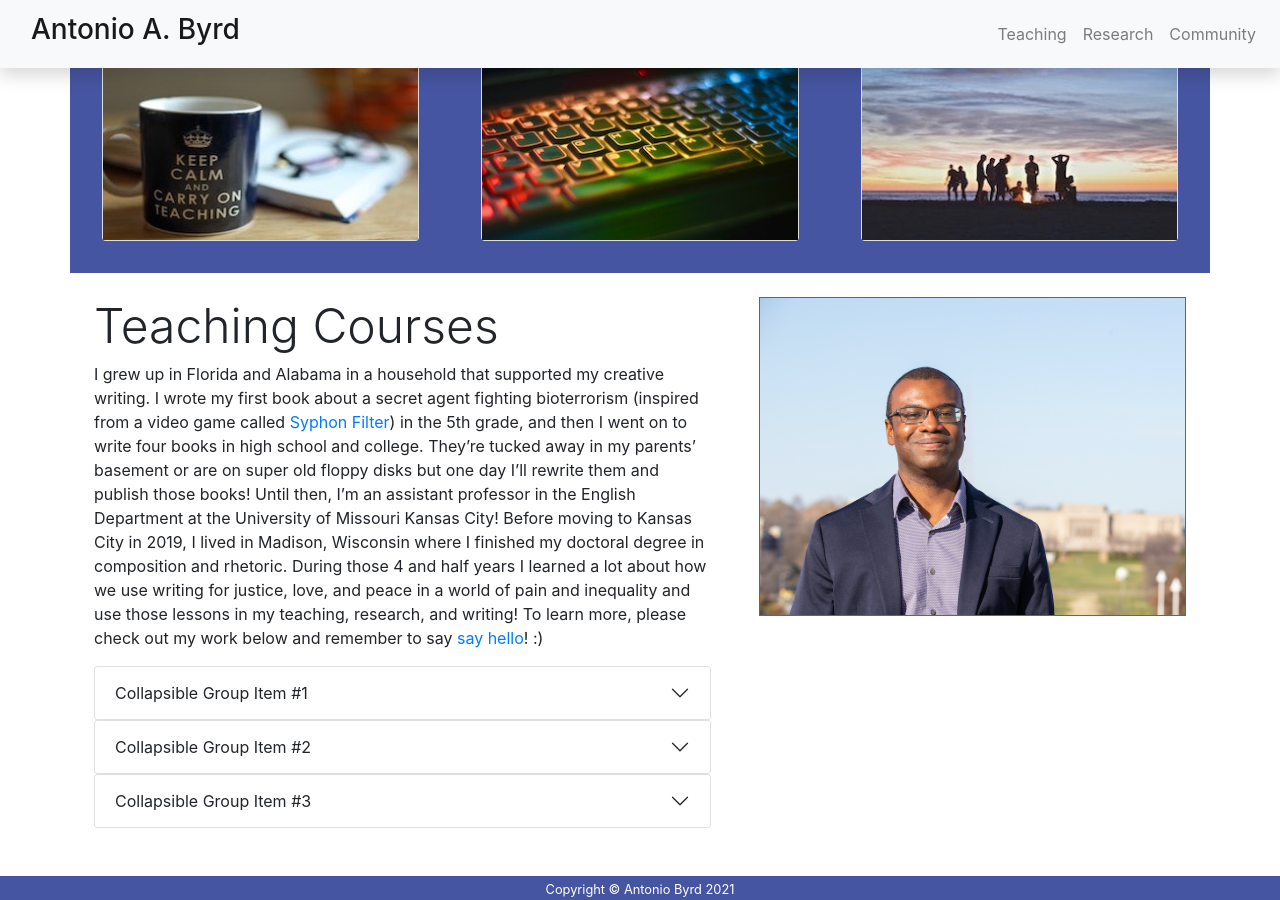
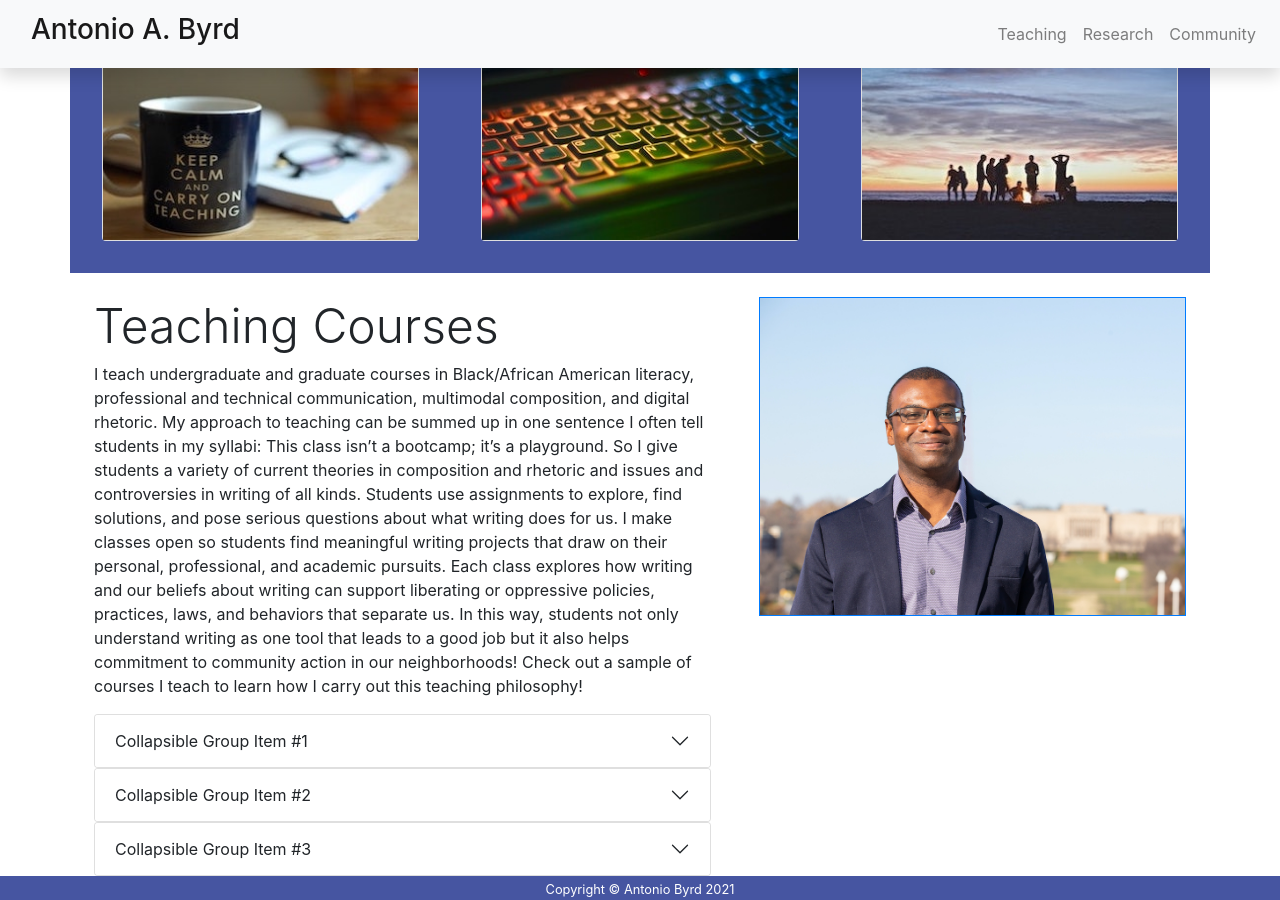
Before and after one commit to abyrd15/abyrd15.github.io, a Jekyll site: the page built from index.markdown, in a window 1280 px wide and 900 px high, scrolled down 1338 px. Built offline with Jekyll 4.4.1, drawn with Linux system fonts in a browser that asks for light colours; nearby versions of some CDN libraries.

Commit message:
Updated paragraph on teaching

```diff
--- a/_includes/home/section_teaching.html
+++ b/_includes/home/section_teaching.html
@@ -4,7 +4,7 @@
             <div class="row justify-content-center">
                 <div class="col-sm-7 p-4">
                     <h1 class="display-5">Teaching Courses</h1>
-                    <p>I grew up in Florida and Alabama in a household that supported my creative writing. I wrote my first book about a secret agent fighting bioterrorism (inspired from a video game called <a href="https://www.wikiwand.com/en/Syphon_Filter">Syphon Filter</a>)  in the 5th grade, and then I went on to write four books in high school and college. They’re tucked away in my parents’ basement or are on super old floppy disks but one day I’ll rewrite them and publish those books! Until then, I’m an assistant professor in the English Department at the University of Missouri Kansas City! Before moving to Kansas City in 2019, I lived in Madison, Wisconsin where I finished my doctoral degree in composition and rhetoric. During those 4 and half years I learned a lot about how we use writing for justice, love, and peace in a world of pain and inequality and use those lessons in my teaching, research, and writing! To learn more, please check out my work below and remember to say <a href="mailto:antoniobyrd@umkc.edu?subject=Hello Dr. Byrd!">say hello</a>! :)</p>
+                    <p>I teach undergraduate and graduate courses in Black/African American literacy, professional and technical communication, multimodal composition, and digital rhetoric. My approach to teaching can be summed up in one sentence I often tell students in my syllabi: This class isn’t a bootcamp; it’s a playground. So I give students a variety of current theories in composition and rhetoric and issues and controversies in writing of all kinds. Students use assignments to explore, find solutions, and pose serious questions about what writing does for us. I make classes open so students find meaningful writing projects that draw on their personal, professional, and academic pursuits. Each class explores how writing and our beliefs about writing can support liberating or oppressive policies, practices, laws, and behaviors that separate us. In this way, students not only understand writing as one tool that leads to a good job but it also helps commitment to community action in our neighborhoods! Check out a sample of courses I teach to learn how I carry out this teaching philosophy!</p>
                         <div class="accordion" id="accordionExample">
                             <div class="accordion-item">
                                 <h2 class="accordion-header" id="headingOne">
```
